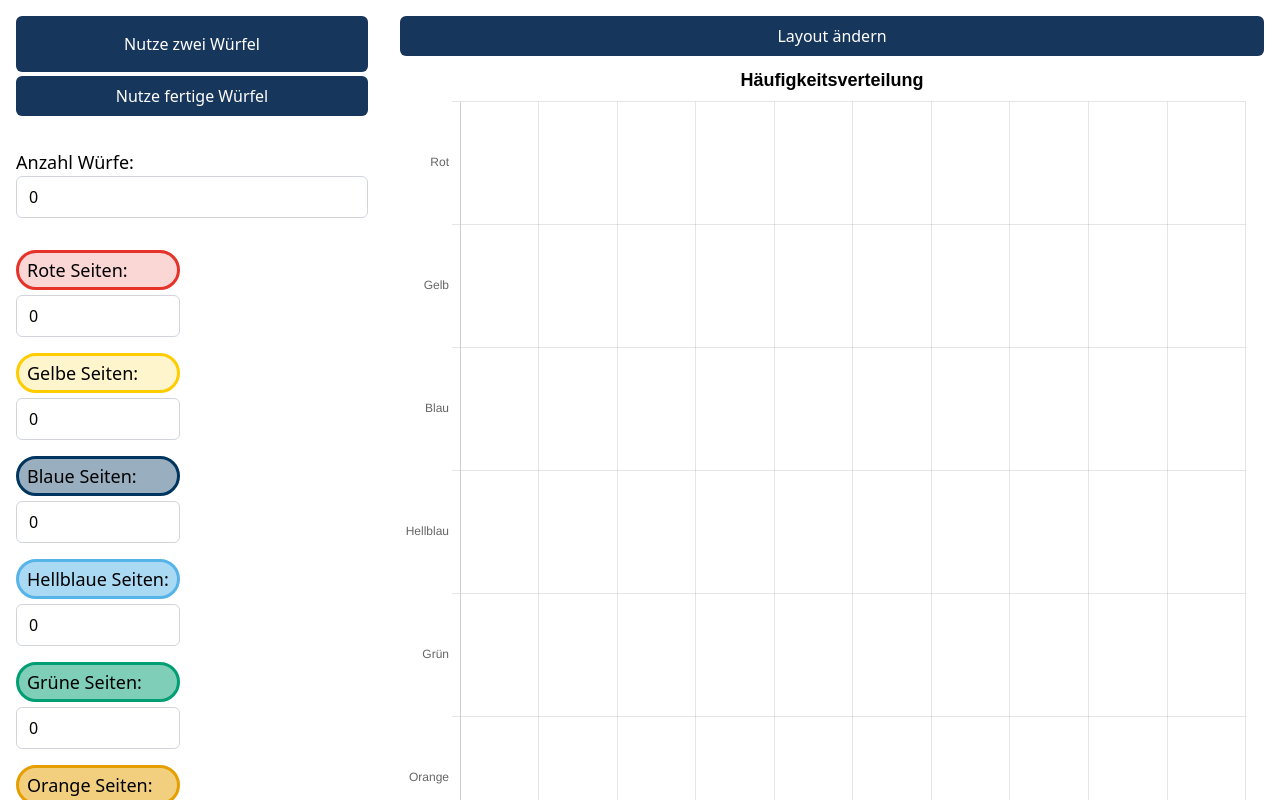
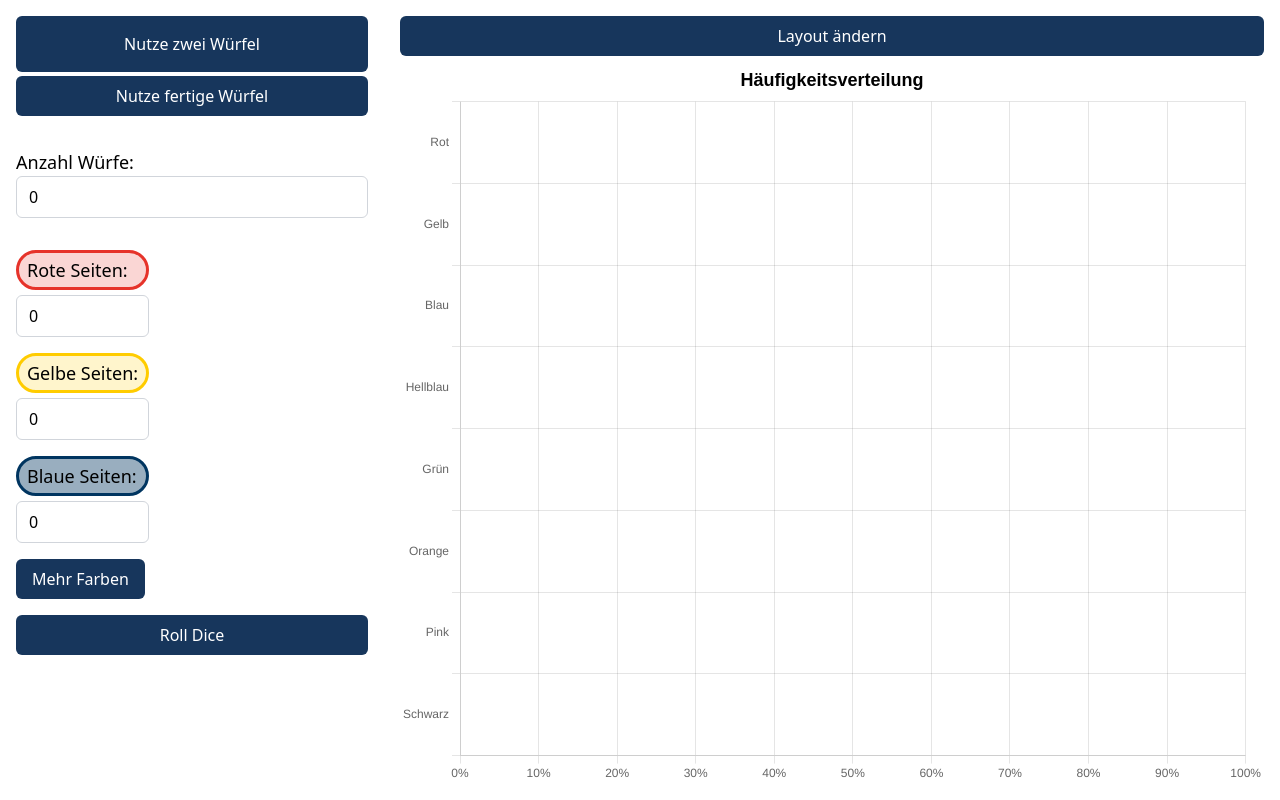
Before and after one commit to mathedidaktik/wettkoenig, a Nuxt app: page / in a window 1280 px wide. Both pictures are taken after a click on the button "Baue deinen eingenen Würfel". Shown: the top 800 px of the page. Built offline with nearby package versions, Linux system fonts and the light colour scheme.

Commit message:
add color Button; make rolling the dice more efficient; add more structure to code and add dicesides component

```diff
--- a/components/Dice.vue
+++ b/components/Dice.vue
@@ -6,6 +6,7 @@
         <div class="flex flex-col items-start">
             <label for="num-rolls" class="text-lg font-medium">Anzahl Würfe:</label>
             <input type="number" id="num-rolls" class="border-gray-300 border rounded-md px-3 py-2 w-full" min="1" max="1000000" v-bind:keyup=enforceMinMax() v-model="numberOfRolls">
+            <label v-if="warningRolls" class="text-red-700">Es Muss mindestens einen Wurf und maximal 1000000 Würfe geben.</label>
         </div>
 
         <select ref="diceSelect" id="diceChooser" :onChange="setDiceSides" class="border-gray-300 border rounded-md px-3 py-2 w-full" v-if="!useDiyDice">
@@ -14,83 +15,55 @@
             <option value="dice2">Schwarzer 20er Würfel</option>
         </select>
 
-        <div class="space-y-4 lableContainer">
+        <div ref="container" class="space-y-4 lableContainer">
             <div v-if="!useDiyDice">
-                <label for="red-sides" class="text-lg font-medium redInput w-full block">Rote Seiten: {{ redSides }}</label>
-            </div>
-            <div class="flex flex-col items-start" v-if="useDiyDice">
-                <label for="red-sides" class="text-lg font-medium redInput w-full block">Rote Seiten:</label>
-                <input type="number" id="red-sides" class="border-gray-300 border rounded-md px-3 py-2 w-full block"  min="0" max="1000" v-bind:keyup=enforceMinMax() v-model="redSides">
+                <label for="red-sides" class="text-lg font-medium redInput w-full block">Rote Seiten: {{ getSidesByRank(0) }}</label>
             </div>
 
             <div v-if="!useDiyDice">
-                <label for="yellow-sides" class="text-lg font-medium yellowInput w-full block">Gelbe Seiten: {{ yellowSides }}</label>
-            </div>
-            <div class="flex flex-col items-start" v-if="useDiyDice">
-                <label for="yellow-sides" class="text-lg font-medium yellowInput w-full block">Gelbe Seiten:</label>
-                <input type="number" id="yellow-sides" class="border-gray-300 border rounded-md px-3 py-2 w-full block"  min="0" max="1000" v-bind:keyup=enforceMinMax() v-model="yellowSides">
+                <label for="yellow-sides" class="text-lg font-medium yellowInput w-full block">Gelbe Seiten: {{ getSidesByRank(1) }}</label>
             </div>
 
             <div v-if="!useDiyDice">
-                <label for="blue-sides" class="text-lg font-medium blueInput w-full block">Blaue Seiten: {{ blueSides }}</label>
-            </div>
-            <div class="flex flex-col items-start" v-if="useDiyDice">
-                <label for="blue-sides" class="text-lg font-medium blueInput w-full block">Blaue Seiten:</label>
-                <input type="number" id="blue-sides" class="border-gray-300 border rounded-md px-3 py-2 w-full block"  min="0" max="1000" v-bind:keyup=enforceMinMax() v-model="blueSides">
+                <label for="blue-sides" class="text-lg font-medium blueInput w-full block">Blaue Seiten: {{ getSidesByRank(2) }}</label>
             </div>
 
-            <div class="flex flex-col items-start" v-if="useDiyDice">
-                <label for="lightblue-sides" class="text-lg font-medium lightblueInput w-full block">Hellblaue Seiten:</label>
-                <input type="number" id="lightblue-sides" class="border-gray-300 border rounded-md px-3 py-2 w-full block"  min="0" max="1000" v-bind:keyup=enforceMinMax() v-model="lightblueSides">
-            </div>
+            <DiceSides @sides-changed="setSides" @warning-sites="warningSitesChange" v-if="useDiyDice" v-for="index in sidesInputsCount" :text="this.diceSidesInfo[index - 1]['text']" :classColor="this.diceSidesInfo[index - 1]['classColor']"></DiceSides>
 
-            <div class="flex flex-col items-start" v-if="useDiyDice">
-                <label for="green-sides" class="text-lg font-medium greenInput w-full block">Grüne Seiten:</label>
-                <input type="number" id="green-sides" class="border-gray-300 border rounded-md px-3 py-2 w-full block"  min="0" max="1000" v-bind:keyup=enforceMinMax() v-model="greenSides">
-            </div>
+            <button id="more-colors" @click="AdjustColorCount('more')" class="button text-white rounded-md px-4 py-2" v-if="useDiyDice && sidesInputsCount < 8">Mehr Farben</button>
+            <button id="less-colors" @click="AdjustColorCount('less')" class="button text-white rounded-md px-4 py-2" v-if="useDiyDice && sidesInputsCount >= 4">Weniger Farben</button>
 
-            <div class="flex flex-col items-start" v-if="useDiyDice">
-                <label for="orange-sides" class="text-lg font-medium orangeInput w-full block">Orange Seiten:</label>
-                <input type="number" id="orange-sides" class="border-gray-300 border rounded-md px-3 py-2 w-full block"  min="0" max="1000" v-bind:keyup=enforceMinMax() v-model="orangeSides">
-            </div>
-
-            <div class="flex flex-col items-start" v-if="useDiyDice">
-                <label for="pink-sides" class="text-lg font-medium pinkInput w-full block">Pink Seiten:</label>
-                <input type="number" id="pink-sides" class="border-gray-300 border rounded-md px-3 py-2 w-full block"  min="0" max="1000" v-bind:keyup=enforceMinMax() v-model="pinkSides">
-            </div>
-
-            <div class="flex flex-col items-start" v-if="useDiyDice">
-                <label for="black-sides" class="text-lg font-medium blackInput w-full block">Schwarze Seiten:</label>
-                <input type="number" id="black-sides" class="border-gray-300 border rounded-md px-3 py-2 w-full block"  min="0" max="1000" v-bind:keyup=enforceMinMax() v-model="blackSides">
-            </div>
         </div>
-        <lable v-if="warningRolls" class="text-red-700">Es Muss mindestens einen Wurf und maximal 1000000 Würfe geben.</lable>
-        <label v-if="warningSites" class="text-red-700">Die Seitenanzahl der einzelnen farben muss mindestens 0 und maximal 1000 betragen.</label>
     </div>
 </template>
 
 
 <script>
+    import {defineComponent, createApp} from 'vue'
+    import DiceSides from './DiceSides.vue';
+    export default {
 
-    export default {
 
     data() {
         return {
         numberOfRolls: 0,
         totalSides: 0,
-        redSides: 0,
-        yellowSides: 0,
-        blueSides: 0,
-        lightblueSides: 0,
-        greenSides: 0,
-        orangeSides: 0,
-        pinkSides: 0,
-        blackSides: 0,
         rolls: [],
         useDiyDice: false,
         warningRolls: false,
         warningSites: false,
-        selectedOption:''
+        selectedOption:'',
+        sidesInputsCount: 3,
+        diceSidesInfo:  [
+            {rank: 0, color:'red', text: 'Rote Seiten: ', classColor: 'redInput' , sides: 0},
+            {rank: 1, color:'yellow', text: 'Gelbe Seiten: ', classColor: 'yellowInput' , sides: 0},
+            {rank: 2, color:'blue', text: 'Blaue Seiten: ', classColor: 'blueInput' , sides: 0},
+            {rank: 3, color:'lightblue', text: 'Hellblaue Seiten: ', classColor: 'lightblueInput' , sides: 0},
+            {rank: 4, color:'green', text: 'Grüne Seiten: ', classColor: 'greenInput' , sides: 0},
+            {rank: 5, color:'orange', text: 'Orange Seiten: ', classColor: 'orangeInput' , sides: 0},
+            {rank: 6, color:'pink', text: 'Pinke Seiten: ', classColor: 'pinkInput' , sides: 0},
+            {rank: 7, color:'black', text: 'Schwarze Seiten: ', classColor: 'blackInput' , sides: 0},
+        ]
         }
     },
     props: {
@@ -100,6 +73,47 @@
       }
     },
     methods: {
+        setSides(text, sides) {
+            const diceInfo = this.diceSidesInfo.find((info) => info.text === text);
+            if(diceInfo) {
+                diceInfo.sides = sides;
+            }
+        },
+        getSidesByRank(rank) {
+            const diceInfo = this.diceSidesInfo.find((info) => info.rank === rank);
+            return diceInfo ? diceInfo.sides : null;
+        },
+        setSidesByColor(color, value) {
+            const diceInfo = this.diceSidesInfo.find((info) => info.color === color);
+            if(diceInfo) {
+                diceInfo.sides = value;
+            }
+        },
+        setSidesByRank(rank, value) {
+            const diceInfo = this.diceSidesInfo.find((info) => info.rank === rank);
+            if(diceInfo) {
+                diceInfo.sides = value;
+            }
+        },
+        getSidesInRange(start, end) {
+            let sidesSum = 0;
+            for(let i = start; i <= end - start; i++) {
+                let diceInfo = this.diceSidesInfo.find((info) => info.rank === i);
+                sidesSum += diceInfo ? diceInfo.sides : 0;
+            }
+
+            return sidesSum;
+        },
+        AdjustColorCount(value) {
+            if (value == "more" && this.sidesInputsCount < 8) {
+                this.sidesInputsCount++;
+            }
+            else if (value == "less" && this.sidesInputsCount > 3){
+                this.sidesInputsCount--;
+                this.setSidesByRank(this.sidesInputsCount, 0)
+            }
+
+        },
         enforceMinMax() {
             if (this.numberOfRolls < 0 | this.numberOfRolls > 1000000) {
                 this.warningRolls = true;
@@ -107,9 +121,9 @@
             else {
                 this.warningRolls = false;
             }
-            if (this.yellowSides < 0 | this.yellowSides > 1000 | this.blueSides < 0 | this.blueSides > 1000 | this.redSides < 0 | this.redSides > 1000 |
-                this.lightblueSides < 0 | this.lightblueSides > 1000 | this.greenSides < 0 | this.greenSides > 1000 | this.orangeSides < 0 | this.orangeSides > 1000 |
-                this.pinkSides < 0 | this.pinkSides > 1000 | this.blackSides < 0 | this.blackSides > 1000) {
+        },
+        warningSitesChange(sides) {
+            if(sides > 1000) {
                 this.warningSites = true;
             }
             else {
@@ -118,32 +132,46 @@
         },
         rollDice() {
             const rolls = [];
-            if (this.warningRolles |this.warningSites) {
+
+            if (this.warningRolls |this.warningSites) {
                 this.rolls = rolls;
+                return;
             }
 
-            this.totalSides = this.redSides + this.yellowSides + this.blueSides + this.lightblueSides + this.greenSides + this.orangeSides + this.pinkSides + this.blackSides;
+            this.totalSides = 0;
+
+            for(let i = 0; i <= this.sidesInputsCount; i++) {
+                this.totalSides += this.getSidesByRank(i);
+            }
 
             if (this.totalSides <= 0) {
                 this.rolls = rolls;
                 return;
             }
 
+            let rangeRed = this.getSidesByRank(0);
+            let rangeYellow = this.getSidesInRange(0, 1);
+            let rangeBlue = this.getSidesInRange(0, 2);
+            let rangeLightblue = this.getSidesInRange(0, 3);
+            let rangeGreen = this.getSidesInRange(0, 4);
+            let rangeOrange = this.getSidesInRange(0, 5);
+            let rangePink = this.getSidesInRange(0, 6);
+
             for (let i = 0; i < this.numberOfRolls; i++) {
                 const randomRoll = Math.floor(Math.random() * this.totalSides) + 1
-                if (randomRoll <= this.yellowSides) {
+                if (randomRoll <= rangeRed) {
+                    rolls.push('red')
+                } else if (randomRoll <= rangeYellow) {
                     rolls.push('yellow')
-                } else if (randomRoll <= this.yellowSides + this.blueSides) {
+                } else if (randomRoll <= rangeBlue){
                     rolls.push('blue')
-                } else if (randomRoll <= this.yellowSides + this.blueSides + this.redSides){
-                    rolls.push('red')
-                } else if (randomRoll <= this.yellowSides + this.blueSides + this.redSides + this.lightblueSides) {
+                } else if (randomRoll <= rangeLightblue) {
                     rolls.push('lightblue')
-                } else if (randomRoll <= this.yellowSides + this.blueSides + this.redSides + this.lightblueSides + this.greenSides){
+                } else if (randomRoll <= rangeGreen){
                     rolls.push('green')
-                } else if (randomRoll <= this.yellowSides + this.blueSides + this.redSides + this.lightblueSides + this.greenSides + this.orangeSides) {
+                } else if (randomRoll <= rangeOrange) {
                     rolls.push('orange')
-                } else if (randomRoll <= this.yellowSides + this.blueSides + this.redSides + this.lightblueSides + this.greenSides + this.orangeSides + this.pinkSides){
+                } else if (randomRoll <= rangePink){
                     rolls.push('pink')
                 } else {
                     rolls.push('black')
@@ -155,15 +183,15 @@
         changeDiceMode() {
             this.useDiyDice = !this.useDiyDice;
 
-            this.redSides = 0;
-            this.yellowSides = 0;
-            this.blueSides = 0;
+            this.setSidesByColor('red', 0);
+            this.setSidesByColor('yellow', 0);
+            this.setSidesByColor('blue', 0);
 
-            this.lightblueSides = 0;
-            this.greenSides = 0;
-            this.orangeSides = 0;
-            this.pinkSides = 0;
-            this.blackSides = 0;
+            this.setSidesByColor('lightblue', 0);
+            this.setSidesByColor('green', 0);
+            this.setSidesByColor('orange', 0);
+            this.setSidesByColor('pink', 0);
+            this.setSidesByColor('black', 0);
 
             this.$emit('dice-changed', this.id);
 
@@ -173,21 +201,21 @@
 
             switch(dice) {
                 case 'nodice':
-                    this.redSides = 0;
-                    this.yellowSides = 0;
-                    this.blueSides = 0;
+                    this.setSidesByColor('red', 0);
+                    this.setSidesByColor('yellow', 0);
+                    this.setSidesByColor('blue', 0);
                     this.$emit('dice-changed', this.id);
                     break;
                 case 'dice1':
-                    this.redSides = 5;
-                    this.yellowSides = 3;
-                    this.blueSides = 2;
+                    this.setSidesByColor('red', 5);
+                    this.setSidesByColor('yellow', 3);
+                    this.setSidesByColor('blue', 2);
                     this.$emit('dice-changed', this.id);
                     break;
                 case 'dice2':
-                    this.redSides = 5;
-                    this.yellowSides = 10;
-                    this.blueSides = 5;
+                    this.setSidesByColor('red', 5);
+                    this.setSidesByColor('yellow', 10);
+                    this.setSidesByColor('blue', 5);
                     this.$emit('dice-changed', this.id);
                     break;
                 default:
--- /dev/null
+++ b/components/DiceSides.vue
@@ -0,0 +1,33 @@
+<template>
+     <div class="flex flex-col items-start">
+        <label :class="classColor" class="text-lg font-medium w-full block">{{ text }}</label>
+        <input type="number" class="border-gray-300 border rounded-md px-3 py-2 w-full block"  min="0" max="1000" v-bind:keyup=enforceMinMax() v-bind:keydown=sidesChanged() v-model="sides">
+    </div>
+    <label v-if="warningSites" class="text-red-700">Die Seitenanzahl der einzelnen farben muss mindestens 0 und maximal 1000 betragen.</label>
+</template>
+
+<script>
+    export default {
+        props: ['text', 'classColor'],
+        data() {
+            return {
+                sides: 0,
+                warningSites: false,
+            }
+        },
+        methods: {
+            enforceMinMax() {
+                if (this.sides < 0 | this.sides > 1000) {
+                    this.warningSites = true;
+                }
+                else {
+                    this.warningSites = false;
+                }
+                this.$emit('warning-sites', this.sides);
+            },
+            sidesChanged() {
+                this.$emit('sides-changed', this.text, this.sides);
+            }
+        }
+    }
+</script>
```
Also changed, not shown: 1 other file (tests, documents, lock files or other folders).
